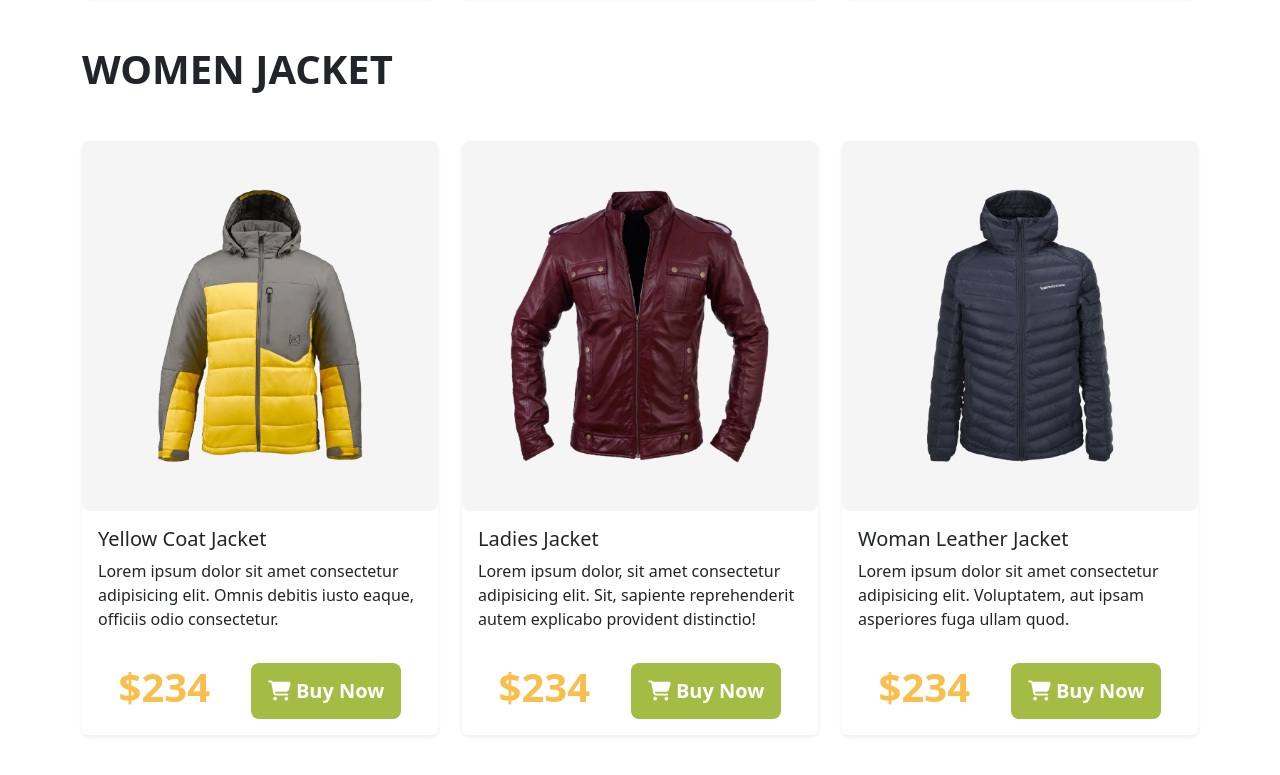
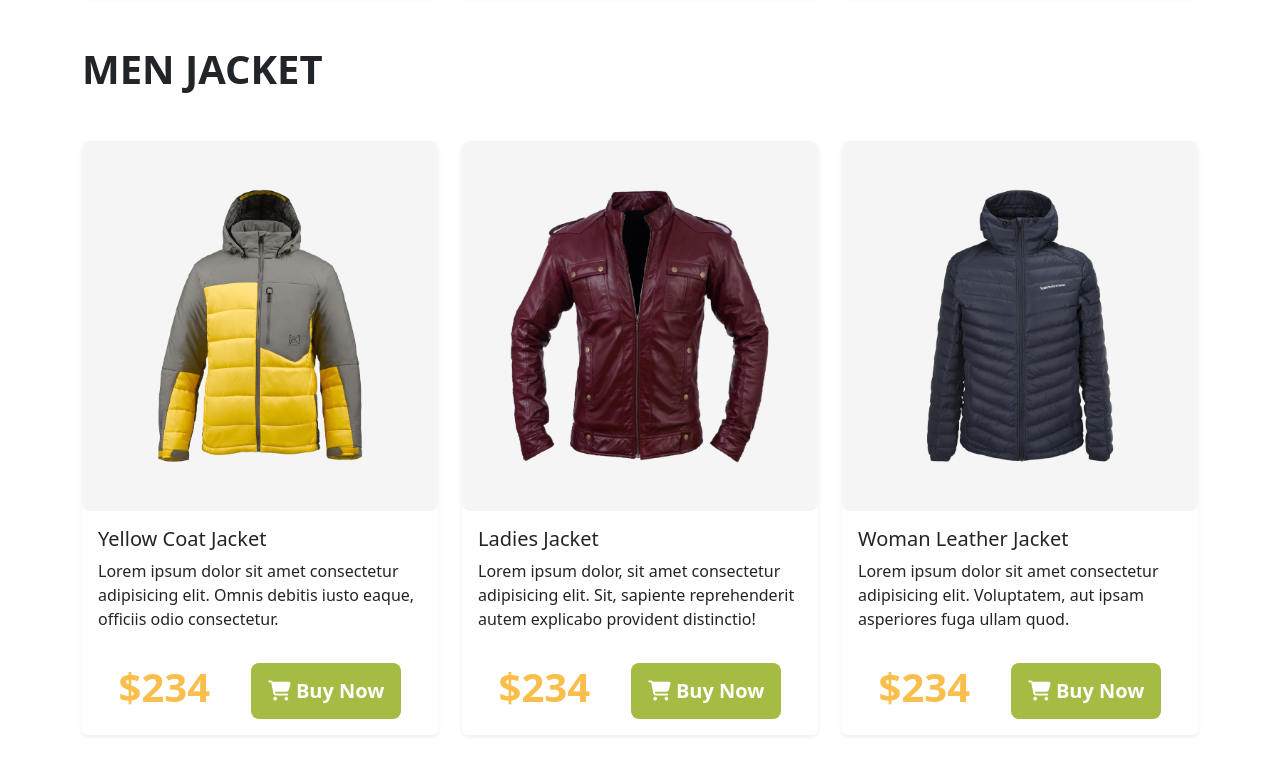
Before and after one commit to Sajia09/penguin-fashion, a plain HTML site: page index.html in a window 1280 px wide. Shown: the part 1378-2153 px from the top of the page. Drawn offline with nearby package versions, Linux system fonts and the light colour scheme.

Commit message:
error resolved

```diff
--- a/index.html
+++ b/index.html
@@ -110,7 +110,7 @@
         <!-- women jacket section end -->
         <!-- men jacket section  -->
         <section class="container my-5">
-            <h1 class="my-5 fw-bolder">WOMEN JACKET</h1>
+            <h1 class="my-5 fw-bolder">MEN JACKET</h1>
             <div class="row row-cols-1 row-cols-md-3 g-4">
                 <div class="col">
                     <div class="card h-100 border-0 rounded shadow-sm">
```
